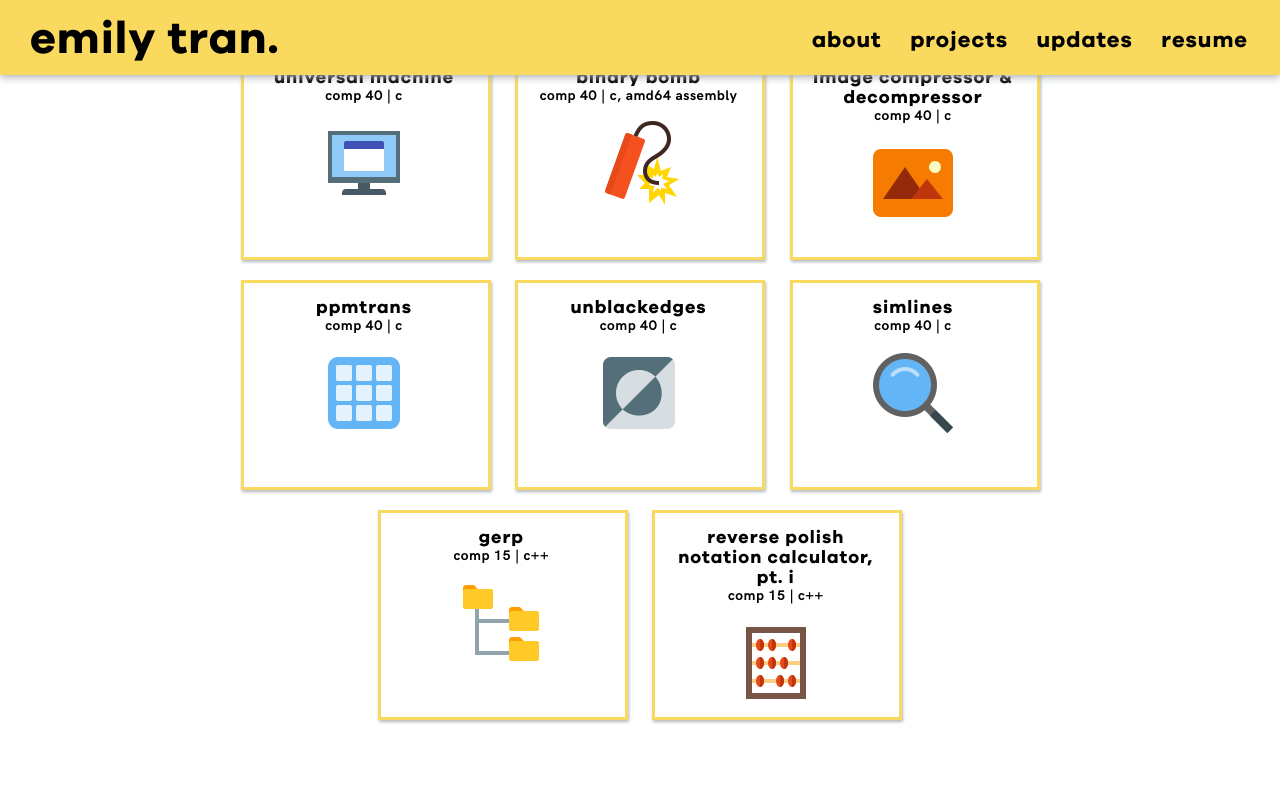
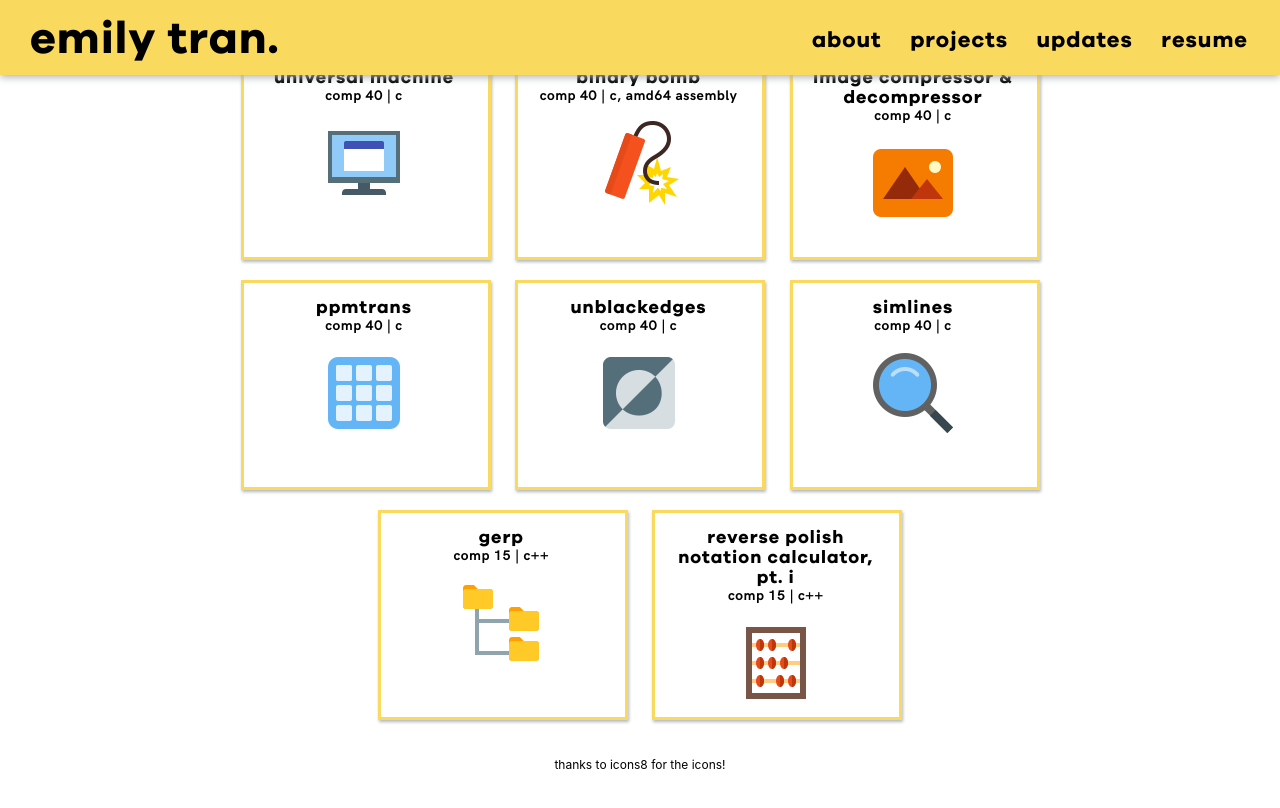
Before and after one commit to emilytran99/website, a Jekyll site: the page built from projects.html, in a window 1280 px wide and 900 px high, scrolled down 519 px. Shown: the top 808 px of the window. Built offline with Jekyll 4.4.1, drawn with Linux system fonts in a browser that asks for light colours.

Commit message:
added license for icons to project page

```diff
--- a/projects.html
+++ b/projects.html
@@ -231,4 +231,6 @@ layout: default
 
 </div>
 
+<a style="font-size: 12px; color: black;" href="https://icons8.com/">thanks to icons8 for the icons!</a>
+
 <script src="../js/projectfilters.js" type="text/javascript"></script>
```
Also changed, not shown: README.md.
